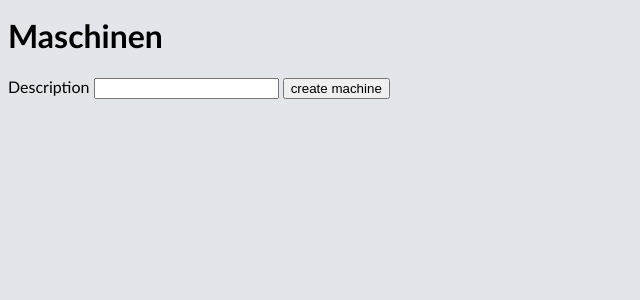
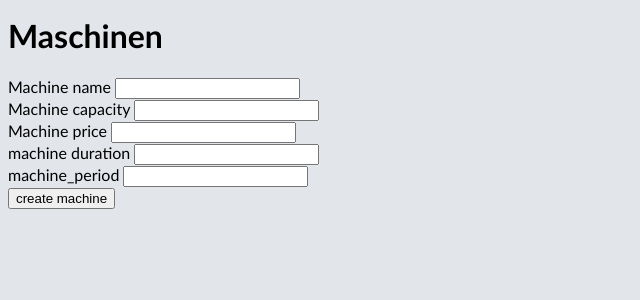
Before and after one commit to Haptiplan/frontend_web, a PHP site: page /Haptiplan-frontend-web/templates/create_machine.php in a window 1280 px wide. Shown: the part 83-383 px from the top of the page, without its empty margins (0-640 px from the left). Run offline with PHP 8.4, Linux system fonts and the light colour scheme.

Commit message:
Code refactoring  and Issues gefixet

```diff
--- a/HaptiPlan/scripts/procurement_machine.js
+++ b/HaptiPlan/scripts/procurement_machine.js
@@ -12,7 +12,7 @@ function getMachine() {
       // Loop through the data and create list items
       data.forEach(item => {
         const machineInstance = machineTemplate.content.cloneNode(true);
-        machineInstance.querySelector('.machine_name').textContent = item.description;
+        machineInstance.querySelector('.machine_name').textContent = item.machine_name;
         dataList.appendChild(machineInstance);
     });
 })
@@ -21,24 +21,34 @@ function getMachine() {
 getMachine()
 
 
-document.getElementById('dataForm').addEventListener('submit', submitForm);
+const form = document.querySelector('form');
 
-function submitForm(event) {
-  event.preventDefault();
+form.addEventListener('submit', (e) => {
+  e.preventDefault();
 
-  const formData = new FormData(event.target);
-  var description_value = formData.get('description');
+const formData = new FormData(form);
+const machine_name = formData.get('machine_name');
+const machine_capacity= parseInt(formData.get('machine_capacity'));
+const machine_price= parseFloat(formData.get('machine_price'));
+const machine_duration = parseInt(formData.get('machine_duration'));
+const machine_period = parseInt(formData.get('machine_period'));
 
   fetch('http://localhost/haptiplan-backend/HaptiPlan/machine', {
-    method: 'POST',
-    body: JSON.stringify({ "description": description_value })
+    method: "POST",
+    body: JSON.stringify({
+        "machine_name": machine_name,
+        "machine_capacity":machine_capacity,
+        "machine_price": machine_price,
+        "machine_duration": machine_duration,
+        "machine_period": machine_period
+    })
   })
-    .then(response => {
-       return response.json();
-      })
-    .then(data => {
-      console.log('Data successfully inserted');
-      getMachine();
-    })
+  .then(response => response.json())
+  .then(data => {
+    console.log(data);
+    getMachine();
 
-}
+  })
+  .catch(error => console.log(error))
+
+})
--- a/HaptiPlan/templates/create_machine.php
+++ b/HaptiPlan/templates/create_machine.php
@@ -11,13 +11,30 @@
     <?php include_once('header.php'); ?>
     <h1>Maschinen</h1>
 
-    <form id="dataForm">
+    <form>
         <div>
-            <label for="description">Description</label>
-            <input type="text" name="description" id="description" required>
-            <button type="submit" id="submitBtn">create machine</button>
+            <label for="machine_name">Machine name</label>
+            <input type="text" name="machine_name" id="machine_name" required>
         <div>
+        <div>
+            <label for="machine_capacity">Machine capacity</label>
+            <input type="text" name="machine_capacity" id="machine_capacity" required>
+        <div>
+        <div>
+            <label for="machine_price">Machine price</label>
+            <input type="text" name="machine_price" id="machine_price" required>
+        <div>
+        <div>
+            <label for="machine_duration">machine duration</label>
+            <input type="text" name="machine_duration" id="machine_duration" required>
+        <div>
+        <div>
+            <label for="machine_period">machine_period</label>
+            <input type="text" name="machine_period" id="machine_period" required>
+        <div>
+        <button type="submit">create machine</button>
     </form>
+
     <ul id='dataList'></ul>
     <template id="machineTemplate">
         <div class="machine_list">
```
